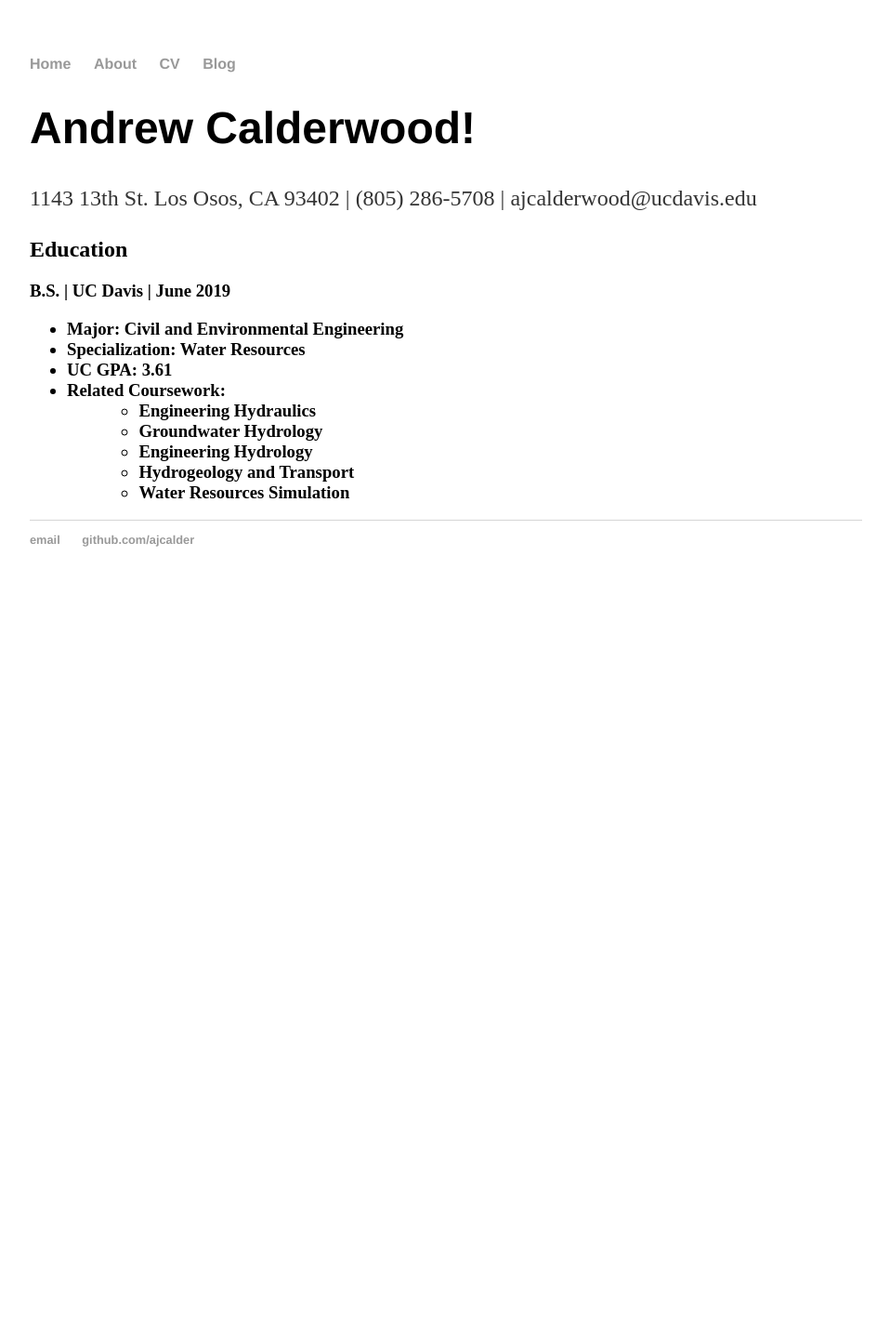
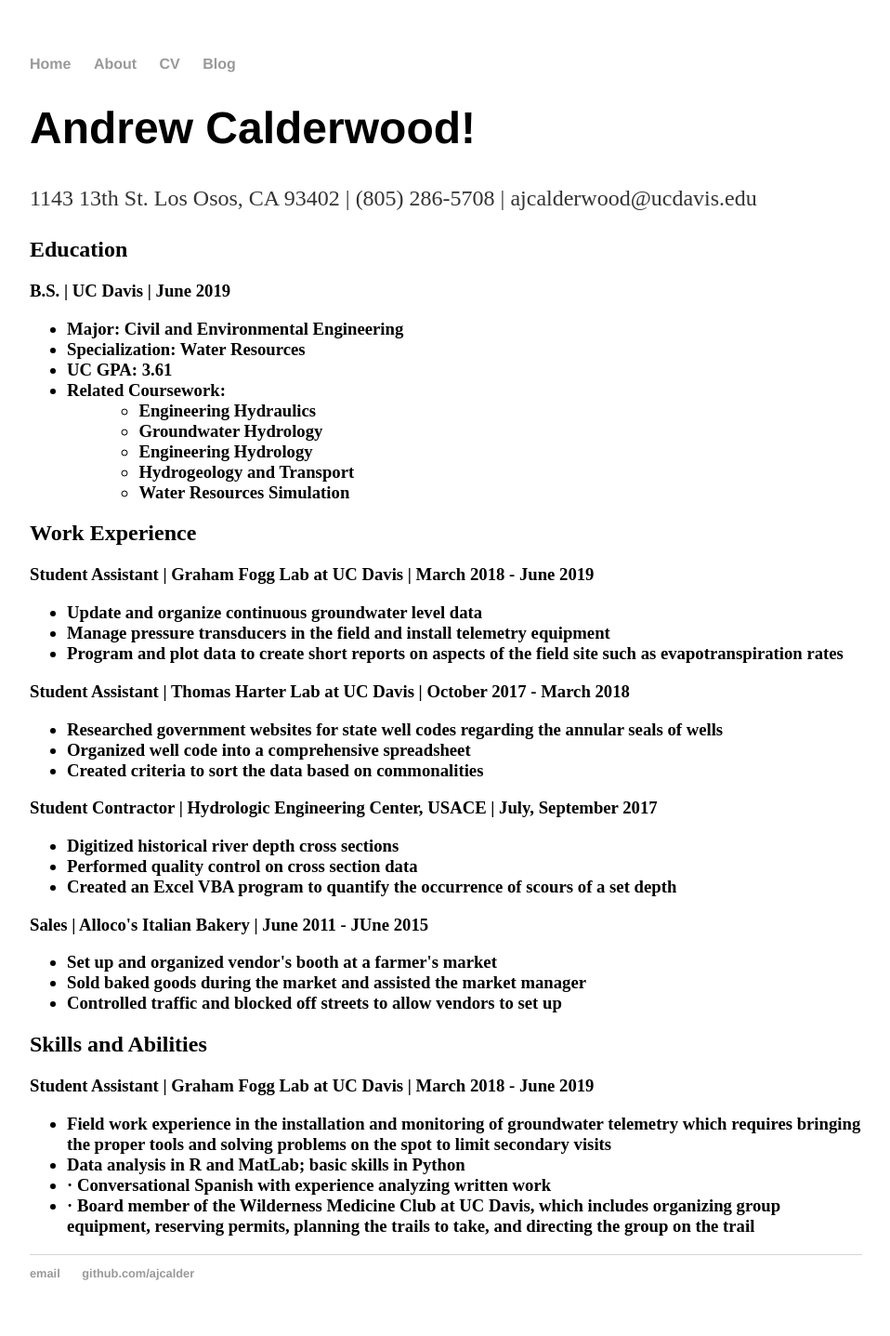
Before and after one commit to ajcalder/ajcalder.github.io, a Jekyll site: the page built from cv/index.html, in a window 1280 px wide. Shown: the whole page at 93% size, without its empty margins (160-1118 px from the left). Built offline with Jekyll 4.4.1, drawn with Linux system fonts in a browser that asks for light colours; before the commit the page ends 900 px from its top, so only the background shows below that.

Commit message:
Update index.html

```diff
--- a/cv/index.html
+++ b/cv/index.html
@@ -19,7 +19,36 @@ title: CV
 					<li style="margin-left:2em; padding-bottom: 0;"> Hydrogeology and Transport </li>
 					<li style="margin-left:2em; padding-bottom: 0;"> Water Resources Simulation </li>
 				</ul> </li>
-
 			</ul>
-
+	<h2> Work Experience <h2>
+		<h3> Student Assistant | Graham Fogg Lab at UC Davis | March 2018 - June 2019 <h3>
+			<ul>
+			<li> Update and organize continuous groundwater level data </li>
+			<li> Manage pressure transducers in the field and install telemetry equipment </li>
+			<li> Program and plot data to create short reports on aspects of the field site such as evapotranspiration rates</li> </ul>
+		<h3> Student Assistant | Thomas Harter Lab at UC Davis | October 2017 - March 2018 <h3>
+			<ul>
+			<li> Researched government websites for state well codes regarding the annular seals of wells </li>
+			<li> Organized well code into a comprehensive spreadsheet </li>
+			<li> Created criteria to sort the data based on commonalities </li> </ul>
+		<h3> Student Contractor | Hydrologic Engineering Center, USACE | July, September 2017 <h3>
+			<ul>
+			<li> Digitized historical river depth cross sections </li>
+			<li> Performed quality control on cross section data </li>
+			<li> Created an Excel VBA program to quantify the occurrence of scours of a set depth </li> </ul>
+		<h3> Sales | Alloco's Italian Bakery | June 2011 - JUne 2015 <h3>
+			<ul>
+			<li> Set up and organized vendor's booth at a farmer's market </li>
+			<li> Sold baked goods during the market and assisted the market manager </li>
+			<li> Controlled traffic and blocked off streets to allow vendors to set up </li> </ul>
+		<h2> Skills and Abilities <h2>
+		<h3> Student Assistant | Graham Fogg Lab at UC Davis | March 2018 - June 2019 <h3>
+			<ul>
+			<li> Field work experience in the installation and monitoring of groundwater telemetry which requires bringing the
+				proper tools and solving problems on the spot to limit secondary visits </li>
+			<li> Data analysis in R and MatLab; basic skills in Python </li>
+			<li> ·	Conversational Spanish with experience analyzing written work </li>
+			<li> ·	Board member of the Wilderness Medicine Club at UC Davis,
+				which includes organizing group equipment, reserving permits,
+				planning the trails to take, and directing the group on the trail</li> </ul>
 </div><!-- /.blurb -->
```
